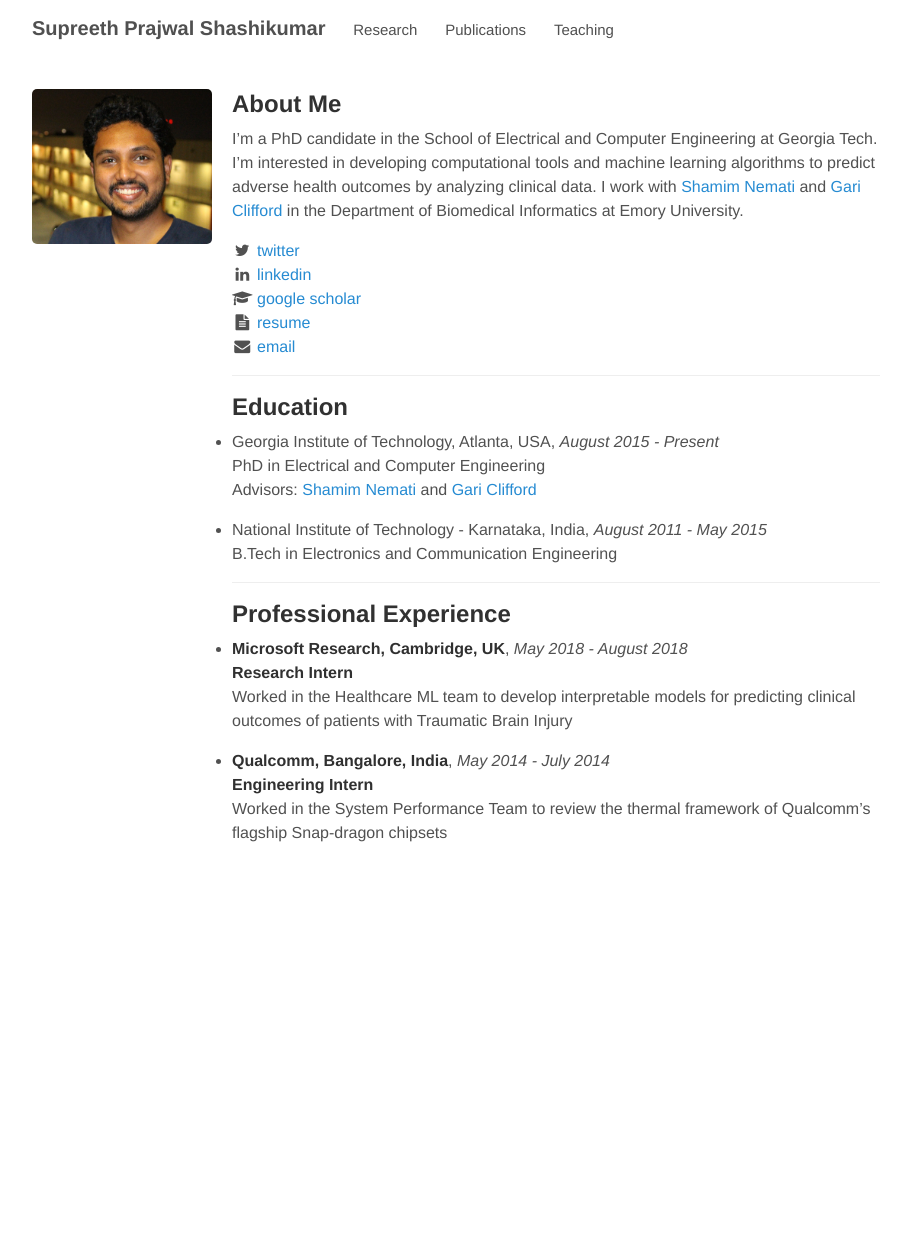
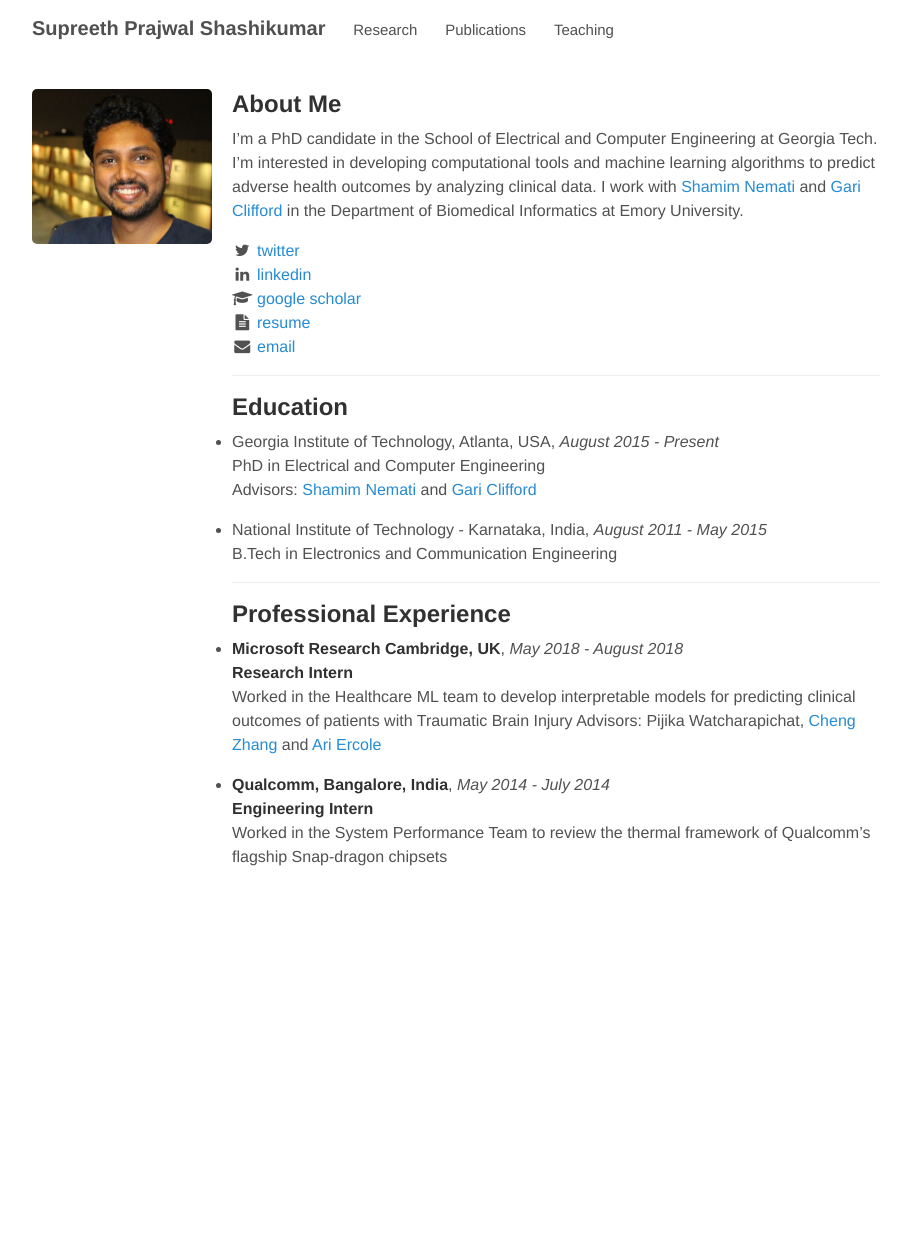
Before and after one commit to supreethprajwal/supreethprajwal.github.io, a Jekyll site: the page built from index.md, in a window 1280 px wide. Shown: the whole page, without its empty margins (184-1095 px from the left). Built offline with Jekyll 4.4.1, drawn with Linux system fonts in a browser that asks for light colours; nearby versions of some CDN libraries.

Commit message:
Supreeth

```diff
--- a/index.md
+++ b/index.md
@@ -37,9 +37,10 @@ $("#email").attr("href", "mailto:" + email_address).html("email");
 ---
 ## Professional Experience
 
-+ **Microsoft Research, Cambridge, UK**, *May 2018 - August 2018*
++ **Microsoft Research Cambridge, UK**, *May 2018 - August 2018*
   **Research Intern**
   Worked in the Healthcare ML team to develop interpretable models for predicting clinical outcomes of patients with Traumatic Brain Injury
+  Advisors: Pijika Watcharapichat, [Cheng Zhang](https://cheng-zhang.org/) and [Ari Ercole](http://anaesthetics.medschl.cam.ac.uk/staff/ari-ercole/)
 
 + **Qualcomm, Bangalore, India**, *May 2014 - July 2014*
   **Engineering Intern**
```
